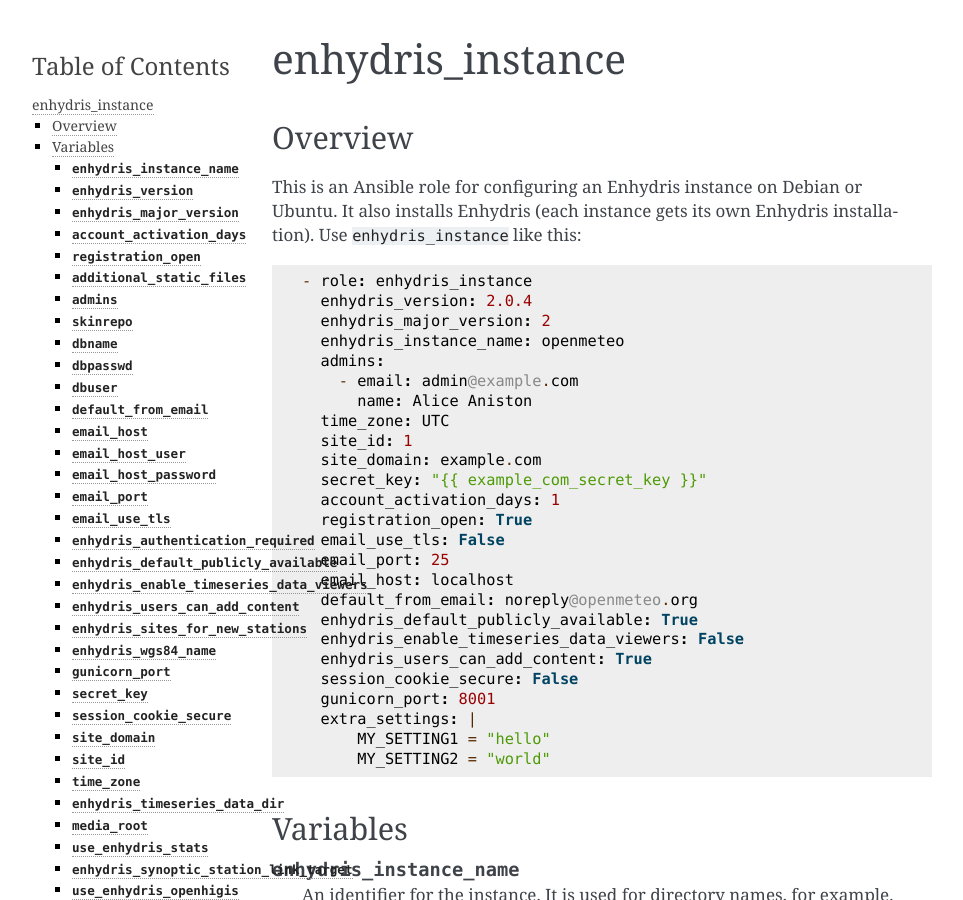
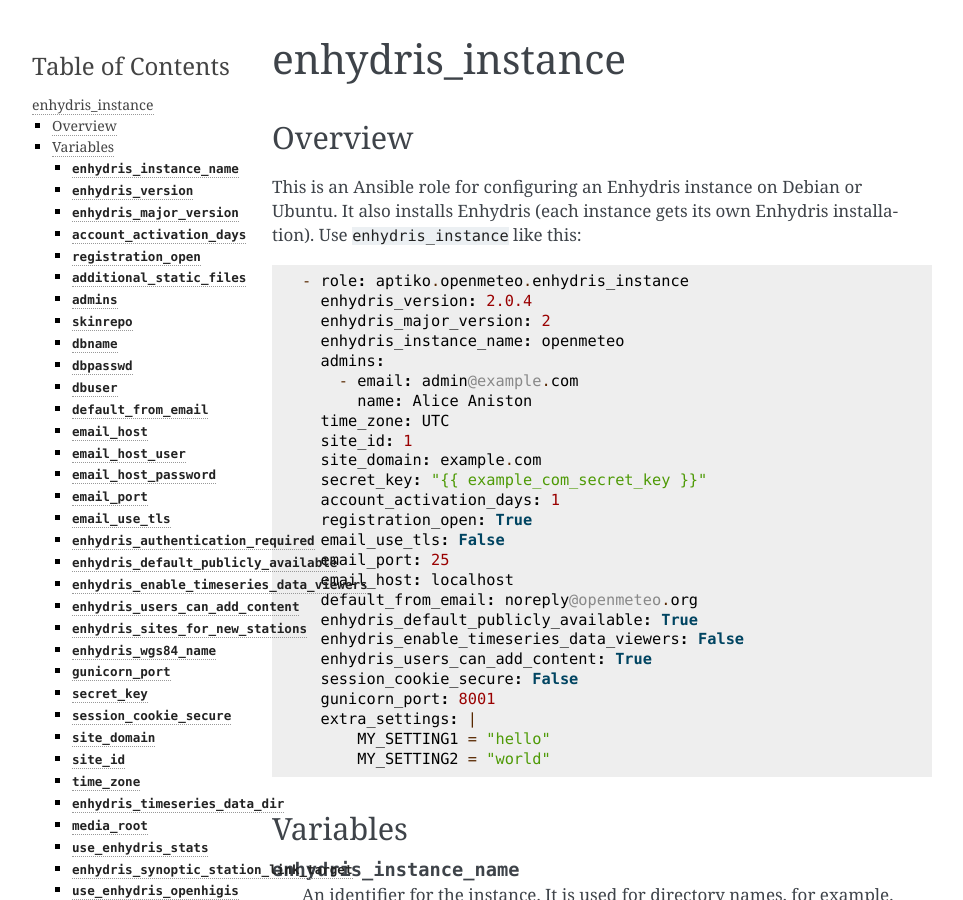
Before and after one commit to aptiko/aptiko.openmeteo, a Sphinx documentation site: the page built from docs/enhydris-instance.rst, in a window 1280 px wide and 900 px high. Shown: the whole window, without its empty margins (148-1111 px from the left). Built offline with Sphinx 7.4.7, drawn with Linux system fonts in a browser that asks for light colours.

Commit message:
Fix minor error in documentation

```diff
--- a/docs/enhydris-instance.rst
+++ b/docs/enhydris-instance.rst
@@ -9,7 +9,7 @@
 Ubuntu.  It also installs Enhydris (each instance gets its own Enhydris
 installation).  Use ``enhydris_instance`` like this::
 
-  - role: enhydris_instance
+  - role: aptiko.openmeteo.enhydris_instance
     enhydris_version: 2.0.4
     enhydris_major_version: 2
     enhydris_instance_name: openmeteo
```
